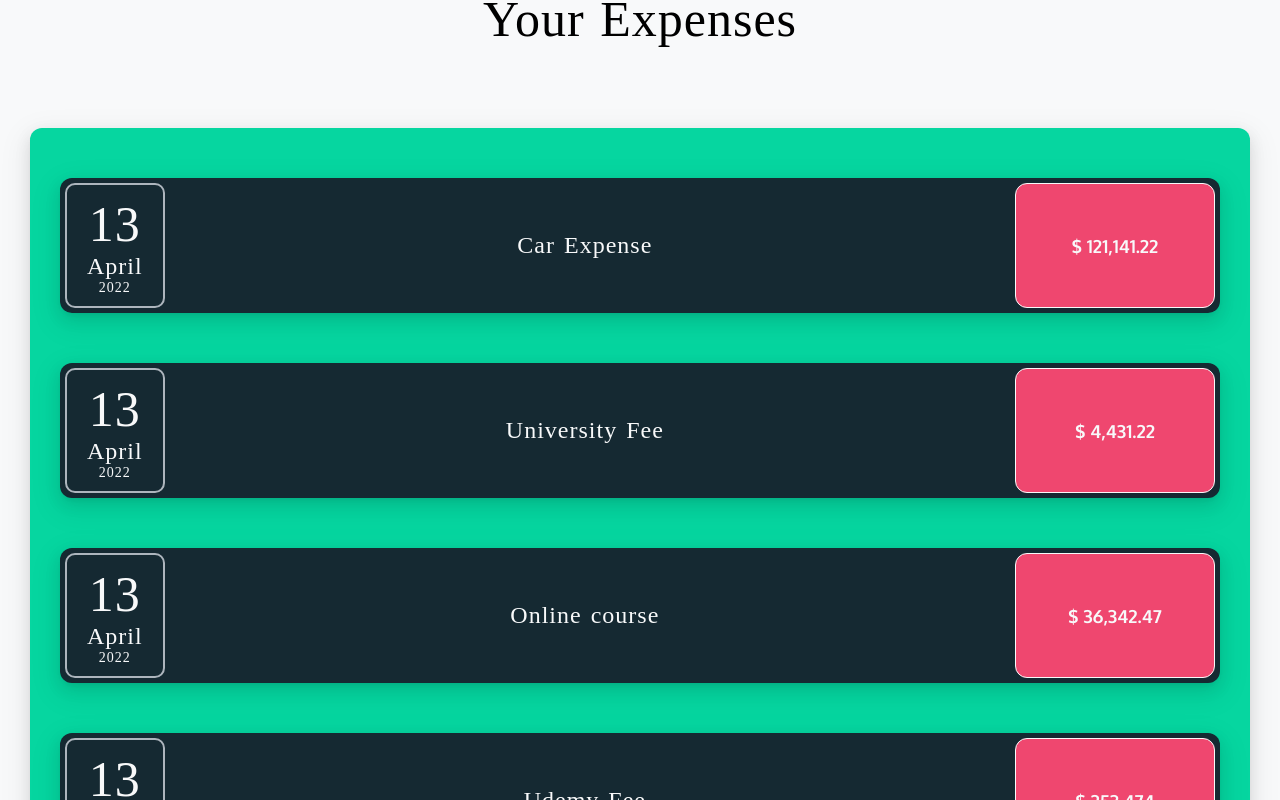
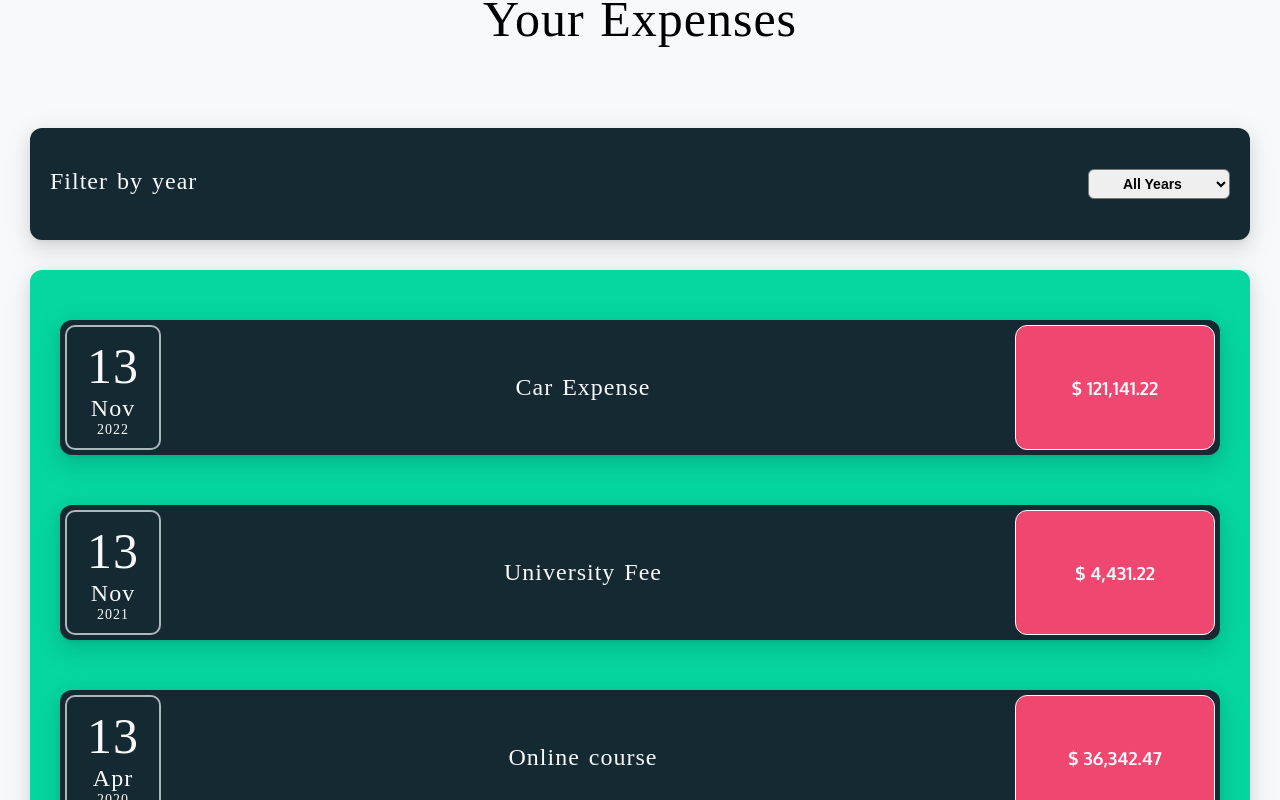
Before and after one commit to AyeshaMunawar-profile/expense-management-system, a React (Create React App) app: page / in a window 1280 px wide. Shown: the part 960-1760 px from the top of the page. Built offline with nearby package versions, Linux system fonts and the light colour scheme; a web font is replaced by a local one.

Commit message:
EMS> Add Expenses filter by year to the expense tracker
EMS> Add Expenses filter by year to the expense tracker

```diff
--- a/src/App.js
+++ b/src/App.js
@@ -2,43 +2,38 @@ import './App.css';
 import Header from "./Container/Header/Header";
 import ExpenseTracker from "./Container/ExpenseTracker/ExpenseTracker";
 import AddExpense from "./Components/AddExpense/AddExpense";
-import React, {useEffect, useState} from "react";
+import React, { useEffect, useState } from "react";
 
 function App() {
-    const [expensesList, setExpensesList] = useState([])
     const expenses = [
         {
             id: "expense-1",
-            date: new Date(),
+            date: new Date("2022-11-13T18:07:57.243Z"),
             expenseTitle: "Car Expense",
             amount: 121141.22
         },
         {
             id: "expense-2",
-            date: new Date(),
+            date: new Date("2021-11-13T18:07:57.243Z"),
             expenseTitle: "University Fee",
             amount: 4431.22
         },
         {
             id: "expense-3",
-            date: new Date(),
+            date: new Date("2020-04-13T18:07:57.243Z"),
             expenseTitle: "Online course",
             amount: 36342.47
         },
         {
             id: "expense-4",
-            date: new Date(),
+            date: new Date("2019-04-13T18:07:57.243Z"),
             expenseTitle: "Udemy Fee",
             amount: 253.474
         }
     ]
-    // add already existing expenses to the list
-    useEffect(() => {
-        setExpensesList(expenses)
-    }, [])
-
-    const onSaveExpense = (data) => {
-        const {date, expenseTitle, amount} = data;
+    const [expensesList, setExpensesList] = useState(expenses)
+    const onSaveExpenseHandler = (data) => {
+        const { date, expenseTitle, amount } = data;
         // add the new expense to the latest list of expenses
         setExpensesList((previousList) => {
             return [
@@ -54,9 +49,9 @@ function App() {
     }
     return (
         <div className="App">
-            <Header/>
-            <ExpenseTracker expenses={expensesList}/>
-            <AddExpense onSaveExpense={onSaveExpense}/>
+            <Header />
+            <ExpenseTracker expenses={expensesList} />
+            <AddExpense onSaveExpense={onSaveExpenseHandler} />
         </div>
     );
 }
--- a/src/Components/DateBox/DateBox.js
+++ b/src/Components/DateBox/DateBox.js
@@ -1,9 +1,9 @@
 import React from 'react';
 import "./DateBox.css"
 
-function DateBox({date}) {
-    const day = date.toLocaleString('en-US', {day: '2-digit'});
-    const month = date.toLocaleString('en-US', {month: 'long'});
+function DateBox({ date }) {
+    const day = date.toLocaleString('en-US', { day: '2-digit' });
+    const month = date.toLocaleString('en-US', { month: 'short' });
     const year = date.getFullYear();
     return (
         <div className="expense-date">
--- /dev/null
+++ b/src/Components/ExpenseFilter/ExpenseFilter.css
@@ -0,0 +1,25 @@
+.expenses-filter {
+  color: var(--color-white-0);
+  padding: 0 1rem;
+  font-size: 1.8rem;
+}
+
+.expenses-filter__control {
+  display: flex;
+  width: 100%;
+  align-items: center;
+  justify-content: space-between;
+  margin: 1rem 0;
+}
+
+.expenses-filter label {
+  font-weight: bold;
+  margin-bottom: 0.5rem;
+}
+
+.expenses-filter select {
+  font-size: 1.4rem;
+  padding: 0.5rem 3rem;
+  font-weight: bold;
+  border-radius: 6px;
+}
--- /dev/null
+++ b/src/Components/ExpenseFilter/ExpenseFilter.js
@@ -0,0 +1,26 @@
+import React, { useEffect, useState } from 'react';
+import "./ExpenseFilter.css";
+
+const ExpensesFilter = (props) => {
+	const { onYearSearchChange, yearSelected } = props
+	const onYearSelected = (event) => {
+		onYearSearchChange(event.target.value)
+	}
+
+	return (
+		<div className='expenses-filter'>
+			<div className='expenses-filter__control'>
+				<label><h3 className="heading">Filter by year</h3></label>
+				<select onChange={onYearSelected} value={yearSelected}>
+					<option value='all'>All Years</option>
+					<option value='2022'>2022</option>
+					<option value='2021'>2021</option>
+					<option value='2020'>2020</option>
+					<option value='2019'>2019</option>
+				</select>
+			</div>
+		</div>
+	);
+};
+
+export default ExpensesFilter;
--- a/src/Components/ExpenseItem/ExpenseItem.js
+++ b/src/Components/ExpenseItem/ExpenseItem.js
@@ -4,11 +4,11 @@ import DateBox from "../DateBox/DateBox";
 import Card from "../../Container/Card/Card";
 
 function ExpenseItem(props) {
-    const {date, expenseTitle, amount} = props;
+    const { date, expenseTitle, amount } = props;
 
     return (
         <Card className="expense-item">
-            <DateBox date={date}/>
+            <DateBox date={date} />
             <div className="expense-item__description">
                 <div className="expense-item__title"><h3 className="heading">{expenseTitle}</h3></div>
                 <div className="paragraph expense-item__price"><h3>{`$ ${amount.toLocaleString()}`}</h3></div>
--- a/src/Container/ExpenseTracker/ExpenseTracker.css
+++ b/src/Container/ExpenseTracker/ExpenseTracker.css
@@ -10,3 +10,8 @@
     background-color: var(--color-green-0);
     padding: 5rem 3rem;
 }
+.expense-filter-area{
+    background-color: var(--color-blue-0);
+    padding: 3rem 1rem;
+    margin-bottom: 3rem;
+}
--- a/src/Container/ExpenseTracker/ExpenseTracker.js
+++ b/src/Container/ExpenseTracker/ExpenseTracker.js
@@ -1,22 +1,33 @@
-import React from 'react';
-import "./ExpenseTracker.css"
+import React, { useState } from 'react';
 import ExpenseItem from "../../Components/ExpenseItem/ExpenseItem";
 import Card from "../Card/Card";
+import ExpensesFilter from '../../Components/ExpenseFilter/ExpenseFilter';
+import "./ExpenseTracker.css";
 
 function ExpenseTracker(props) {
-    const expensesList = props.expenses;
-    let expenseListComponent = []
-    const getExpenseListComponent = () => {
-        expensesList.forEach(expense => {
-            expenseListComponent.push(<ExpenseItem {...expense} key={expense.id}/>)
-        })
-        return expenseListComponent;
+    const totalExpensesList = props.expenses;
+    const [yearSelected, setYearSelected] = useState('all')
+    const [currentExpensesList, setCurrentExpensesList] = useState(totalExpensesList)
+    const onYearSearchChangeHandler = (year) => {
+        let expenses = []
+        setYearSelected(year)
+        if (year === "all") {
+            expenses = totalExpensesList;
+        } else {
+            expenses = totalExpensesList.filter(expense => expense.date.getFullYear().toString() === year)
+        }
+        setCurrentExpensesList(expenses);
     }
     return (
         <div id="expense-tracking-area" className="expense-tracker bg-white">
             <h1 className="expense-tracker__heading">Your Expenses</h1>
-            <Card className={"expenses-list"}>
-                {getExpenseListComponent()}
+            <Card className="expense-filter-area">
+                <ExpensesFilter onYearSearchChange={onYearSearchChangeHandler} yearSelected={yearSelected} />
+            </Card>
+            <Card className="expenses-list">
+                {currentExpensesList.map(expense => {
+                    return <ExpenseItem  {...expense} key={expense.id} />
+                })}
             </Card>
         </div>
     );
```
Also changed, not shown: src/Components/ExpenseForm/ExpenseForm.js (+5 -5 lines).
